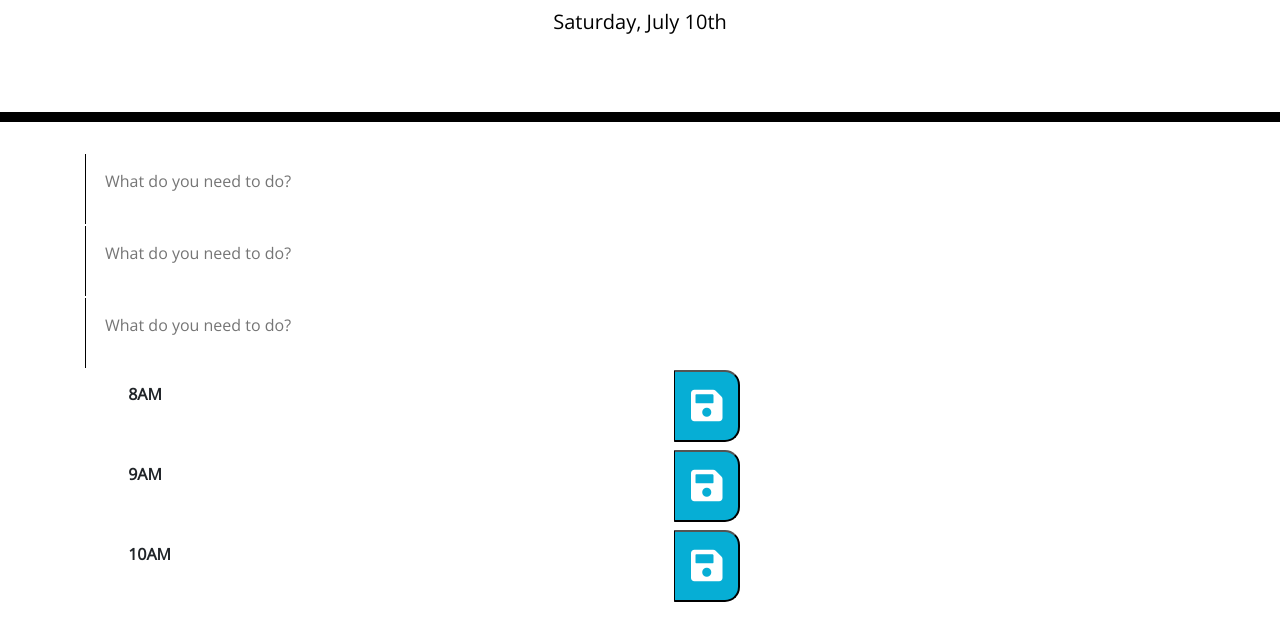
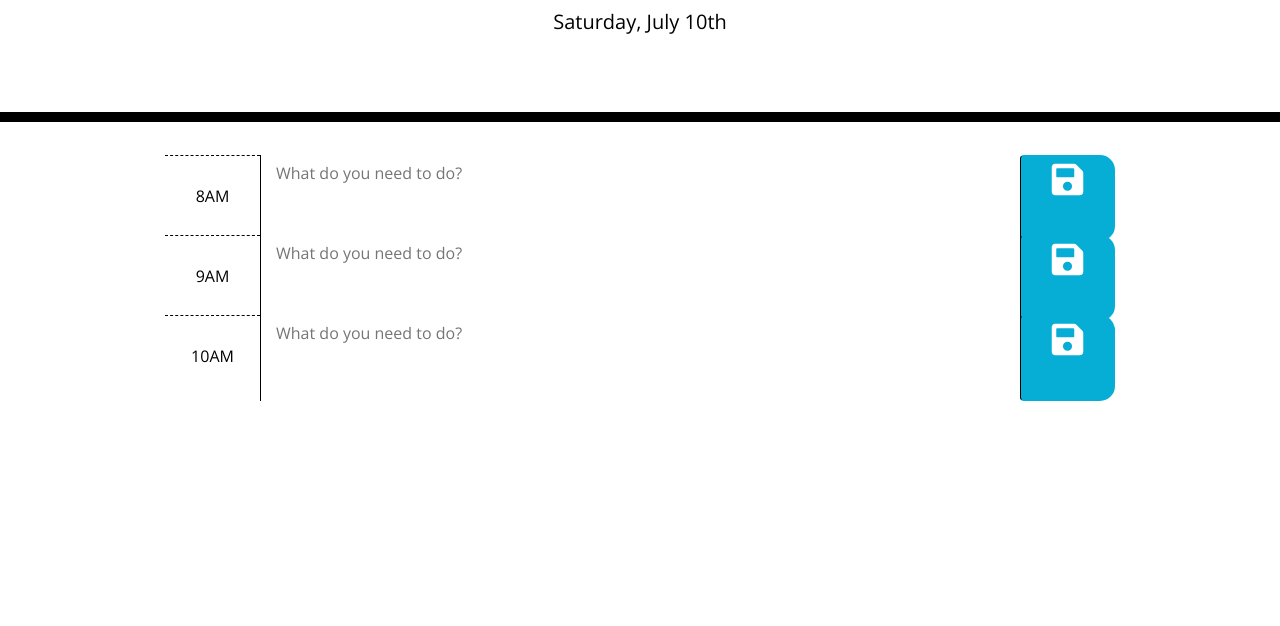
Before and after one commit to Dinimar-Fishboi/Work-Day-Scheduler, a plain HTML site: page index.html in a window 1280 px wide. Shown: the part 182-808 px from the top of the page. Drawn offline with nearby package versions, Linux system fonts and the light colour scheme.

Commit message:
rekeyed html and updated CSS file to match so that instead of working with jQuery table, we are now working in simple div blocks where hopefully siblings can be identified

```diff
--- a/assets/script.js
+++ b/assets/script.js
@@ -35,17 +35,18 @@ $(document).ready(function () {
            // var timeDue = activityInput.parent().attr("id");
           //  console.log(timeDue);
             var updateCalendar = $(".saveBtn").siblings(".activityInput").val();
+            console.log(updateCalendar)
             var hourTime = $(this).parent().attr("id");
             localStorage.setItem(updateCalendar,hourTime);
             console.log(hourTime)
-            console.log(updateCalendar);
+          //  console.log(updateCalendar);
 
         })
 
 
 
         $("#eightAM .activityInput").val(localStorage.getItem("eightAM"));
-        console.log($("#eightAM .activityInput").val(localStorage.getItem("eightAM")))
+       // console.log($("#eightAM .activityInput").val(localStorage.getItem("eightAM")))
 
 
 })
--- a/assets/style.css
+++ b/assets/style.css
@@ -10,7 +10,7 @@ textarea {
   resize: none;
   color: #000000;
   border-left: 1px solid black;
-  padding: 19px;
+  padding: 10px;
   width: 100%;
 }
 
@@ -35,6 +35,7 @@ textarea {
   white-space: pre-wrap;
   height: 80px;
   border-top: 1px solid white;
+  justify-content: center;
 }
 
 .hour {
@@ -64,7 +65,6 @@ textarea {
   border-bottom-right-radius: 15px;
   background-color: #06aed5;
   color: white;
-  padding: 1rem;
   font-size: 36px;
 }
 
@@ -73,30 +73,6 @@ textarea {
   transition: all 0.3s ease-in-out;
 }
 
-.jumbotron {
+.container {
   text-align: center;
 }
-
-tr {
-  padding-left: 0%;
-  padding-right: 0%;
-}
-
-.table td, .table th{
-  padding: 0rem;
-}
-
-/*
-td:first-of-type {
-  color: purple;
-}
-
-td:nth-of-type(2){
-  padding: 0%;
-}
-
-button {
-  padding: 0%;
-  margin: 0%;
-}
-*/
--- a/index.html
+++ b/index.html
@@ -31,37 +31,33 @@
     <div class="container">
       <!-- Timeblocks go here -->
 
-      <table class="table table-borderless">
-        <tbody>
-          <tr id="eightAm">
-            <th scope="row" class="row time-block">
-              8AM
-            </th>
-    <!--         <td class="col-10" id="venom"> -->
-              <textarea id="activityInput" type="text" placeholder="What do you need to do?"></textarea>
-      <!--       </td> -->
-            <td > <button type="button" class="saveBtn fa fa-save"></button></td>
-          </tr>
-          <tr id="nineAm">
-            <th scope="row"  class="row time-block">
-              9AM
-             </th>
-       <!--       <td id="venom"> -->
-              <textarea class="activityInput" type="text" placeholder="What do you need to do?"></textarea>
-        <!--      </td> -->
-            <td> <button type="button" class="saveBtn fa fa-save"></button></td>
-          </tr>
-          <tr id="tenAm">
-            <th scope="row" id="10AM" class="row time-block">
-              10AM
-            </th>
-      <!--        <td id="venom"> -->
-              <textarea id="activityInput" type="text" placeholder="What do you need to do?"></textarea>
-       <!--       </td> -->
-            <td> <button type="button" class="saveBtn fa fa-save"></button></td>
-          </tr>
-        </tbody>
-      </table>
+        <div id="eightAM" class="row time-block">
+        <div class="col-md-1 hour">
+            8AM
+        </div>
+        <textarea class="col-md-8" id="activityInput" type="text" placeholder="What do you need to do?"></textarea>
+        </textarea>
+        <button class="btn saveBtn col-md-1 fa fa-save">
+        </div>
+
+        <div id="nineAM" class="row time-block">
+            <div class="col-md-1 hour">
+                9AM
+            </div>
+            <textarea class="col-md-8" id="activityInput" type="text" placeholder="What do you need to do?"></textarea>
+            </textarea>
+            <button class="btn saveBtn col-md-1 fa fa-save">
+        </div>
+
+        <div id="tenAM" class="row time-block">
+            <div class="col-md-1 hour">
+                10AM
+            </div>
+            <textarea class="col-md-8" id="activityInput" type="text" placeholder="What do you need to do?"></textarea>
+            </textarea>
+            <button class="btn saveBtn col-md-1 fa fa-save">
+        </div>
+
     </div>
 
     <script src=https://code.jquery.com/jquery-3.4.1.min.js></script>
```
